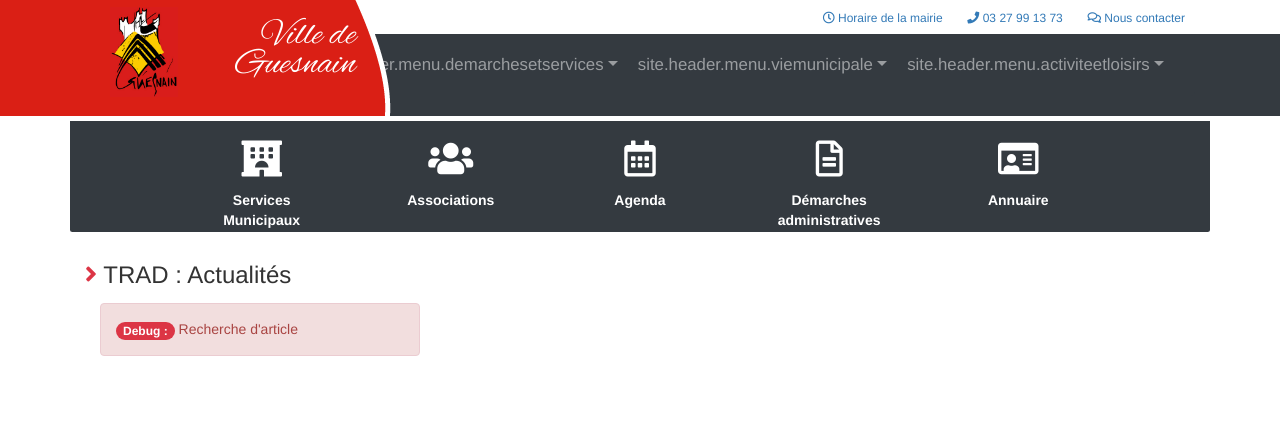
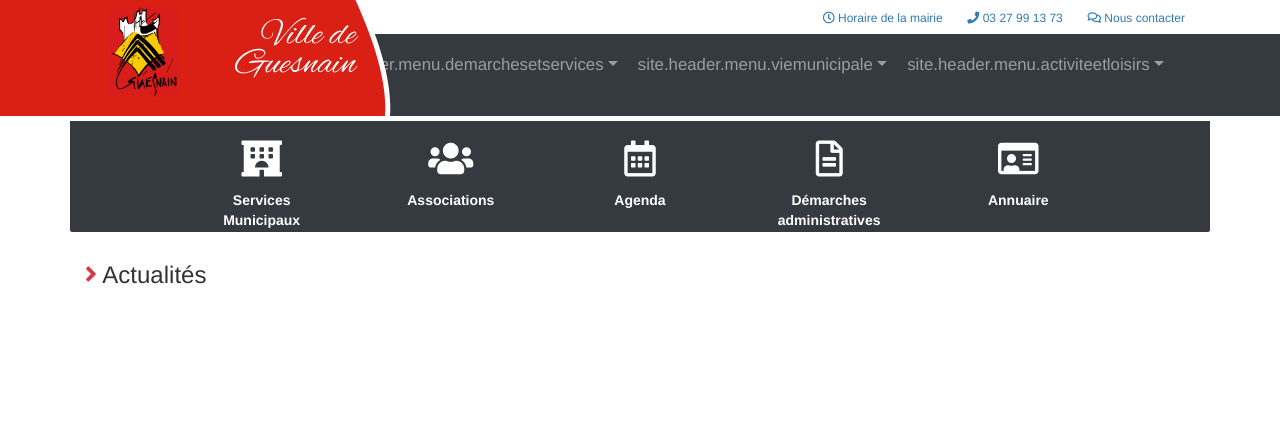
Before and after one commit to Gazuka/SymComG, a Symfony app: template templates/pages/site/page____site____articles.html.twig in a window 1280 px wide. Shown: the top 421 px of the page. Run offline with Twig, Linux system fonts and the light colour scheme; the template is opened without the code that fills it, so the values that code supplies are empty; some libraries are stand-ins or nearby versions.

Commit message:
v0.3.2 - Camouflage de texte de DEBUG

```diff
--- a/templates/entity/cartevisite/cartevisite/_voir____cartevisite.html.twig
+++ b/templates/entity/cartevisite/cartevisite/_voir____cartevisite.html.twig
@@ -3,7 +3,8 @@
 #}
 
 {% if (cartevisite.adresses is empty) and (cartevisite.telephones is empty) and (cartevisite.mails is empty) %}
-    {% include 'interfaces/_debug____message.html.twig' with {'message': "Aucun contact direct... Chercher une solution et on affiche le president"} only %}
+    {# {% include 'interfaces/_debug____message.html.twig' with {'message': "Aucun contact direct... Chercher une solution et on affiche le president"} only %}                                     #}
+
 {% else %}
     <div>
         {% include 'entity/cartevisite/cartevisite/_voir____cartevisite____adresses.html.twig' with {'cartevisite': cartevisite} only %}
--- a/templates/entity/menu/lien/_voir____lien.html.twig
+++ b/templates/entity/menu/lien/_voir____lien.html.twig
@@ -2,7 +2,7 @@
     require lien
 #}
 {% if lien.url is empty and lien.chemin is empty %}
-    DEBUG : lien invalide
+    {# DEBUG : lien invalide #}
 {% else %}
     {% if lien.url is not empty %}
         <a class='dropdown-item' href='{{ lien.url }}' target="_blank"><i class="fas fa-external-link-alt"></i> {{ lien.titre }}</a>
--- a/templates/pages/site/page____site____articles.html.twig
+++ b/templates/pages/site/page____site____articles.html.twig
@@ -1,5 +1,5 @@
 {% extends 'interfaces/public/_part____base_public.html.twig' %}
-{% set titre = 'TRAD : Actualités' %}
+{% set titre = 'Actualités' %}
 {% if titreAlternatif is defined %}
     {% set titre = titreAlternatif %}
 {% endif %}
@@ -17,9 +17,9 @@
     {% include 'interfaces/public/_part____titre_page.html.twig' with {'titre': titre} only %}
 
     {# --- Affichage des articles --- #}
-    <div class='col-4'>
+    {# <div class='col-4'>
         {% include 'interfaces/_debug____message.html.twig' with {'message': "Recherche d'article"} only %}
-    </div>
+    </div> #}
     <div class='col-8'>
         {% include 'entity/article/_mod____articles____actualites.html.twig' with {'articles': articles} only %}
     </div>
```
